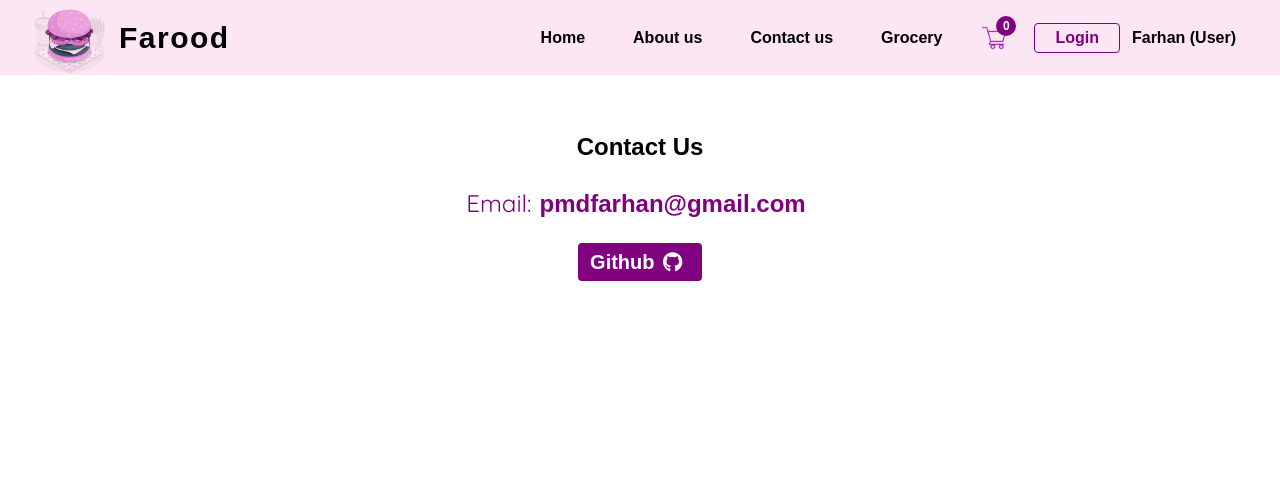
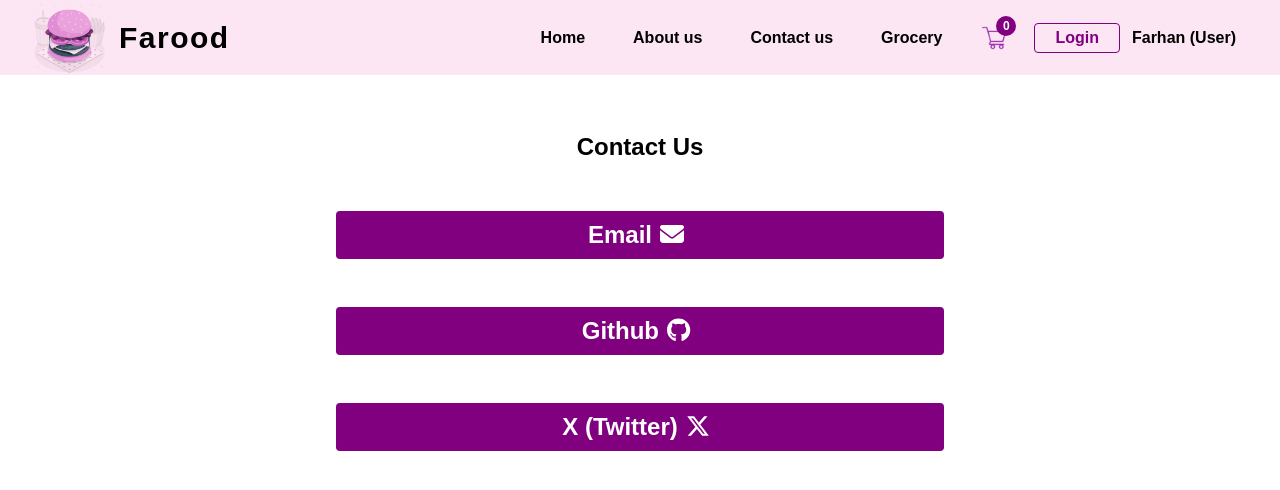
Before and after one commit to FarhanP/farood-food-app, a React (Vite) app: page /contact in a window 1280 px wide. Shown: the top 490 px of the page. Built offline with nearby package versions, Linux system fonts and the light colour scheme.

Commit message:
New design for contact us page

```diff
--- a/src/components/Contact.jsx
+++ b/src/components/Contact.jsx
@@ -1,27 +1,41 @@
 import { FontAwesomeIcon } from "@fortawesome/react-fontawesome";
-import { faSchool } from "@fortawesome/free-solid-svg-icons";
-import { faGithub } from "@fortawesome/free-brands-svg-icons";
+import { faEnvelope } from "@fortawesome/free-solid-svg-icons";
+import { faGithub, faXTwitter } from "@fortawesome/free-brands-svg-icons";
+
 const Contact = () => {
   return (
     <div className="text-center m-4 p-4">
       <div className="font-bold text-3xl sm:text-2xl my-8 sm:my-6">
         Contact Us
       </div>
-      <div className="text-xl sm:text-2xl w-auto text-themePurple">
-        <div className="email my-6 px-2">
-          Email:<span className="font-bold px-2">pmdfarhan@gmail.com</span>
-        </div>
-        <div className="my-6">
+      <div className="text-xl sm:text-2xl flex sm:w-6/12 sm:m-auto  flex-col text-themePurple">
         <a
-            className="font-bold text-xl px-3 py-2 rounded bg-themePurple text-white"
+          className="font-bold my-6 px-5 py-2 rounded bg-themePurple text-white"
+          href="mailto:pmdfarhan@example.com"
+          target="_tab"
+          role="button"
+        >
+          Email
+          <FontAwesomeIcon className="px-2" icon={faEnvelope} />
+        </a>
+        <a
+          className="font-bold my-6 px-5 py-2 rounded bg-themePurple text-white"
           href="https://github.com/FarhanP"
-            target="_self"
+          target="_tab"
           role="button"
         >
           Github
           <FontAwesomeIcon className="px-2" icon={faGithub} />
         </a>
-        </div>
+        <a
+          className="font-bold my-6 px-5 py-2 rounded bg-themePurple text-white"
+          href="https://github.com/FarhanP"
+          target="_tab"
+          role="button"
+        >
+          X (Twitter)
+          <FontAwesomeIcon className="px-2" icon={faXTwitter} />
+        </a>
       </div>
     </div>
   );
```
Lines whose indentation alone changed are shown as unchanged.
